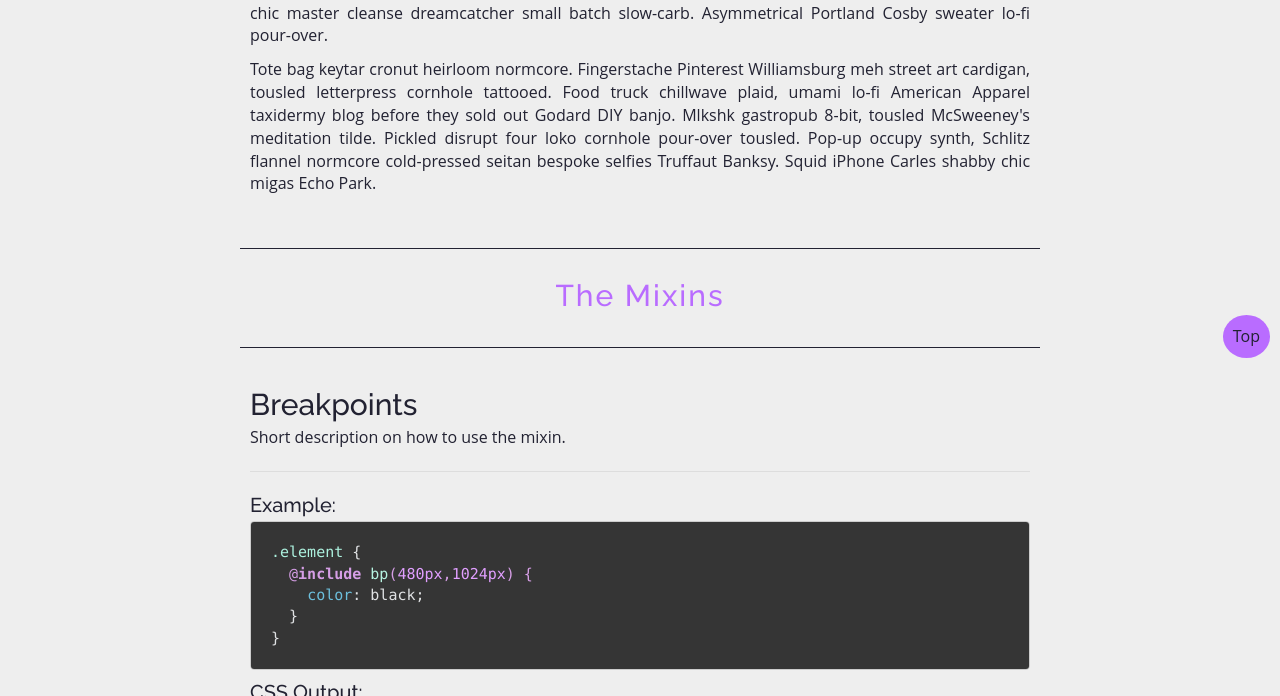
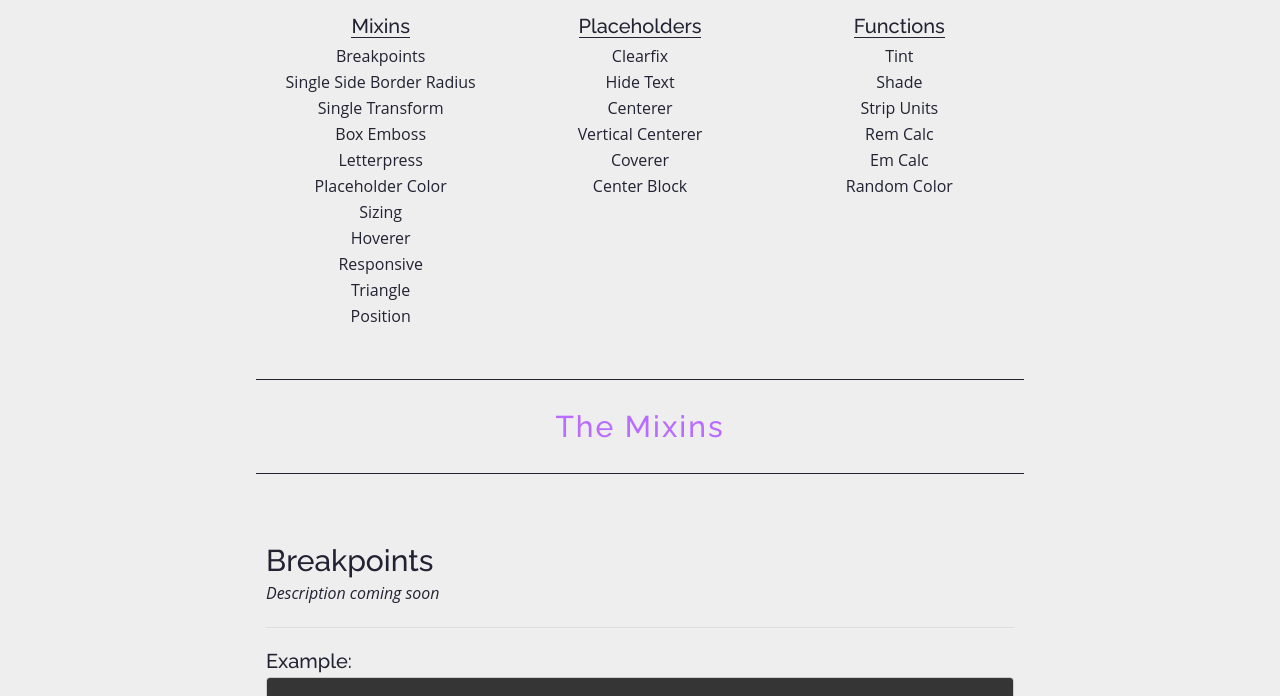
Before and after one commit to kjbrum/juice, a website: page index.html in a window 1280 px wide. Shown: the part 432-1128 px from the top of the page. Drawn offline with nearby package versions, Linux system fonts and the light colour scheme; a web font is replaced by a local one.

Commit message:
More stuff

```diff
--- a/index.html
+++ b/index.html
@@ -22,7 +22,7 @@
         </div>
         <div class="collapse navbar-collapse" id="main-navigation">
           <ul class="nav navbar-nav">
-            <li><a href="#about">About</a></li>
+            <li><a href="#overview">Overview</a></li>
             <li><a href="#mixins">The Mixins</a></li>
             <li><a href="#placeholders">Placeholders</a></li>
             <li><a href="#functions">Functions</a></li>
@@ -36,11 +36,54 @@
       <h2>Mixins for Life</h2>
     </header>
 
-    <!-- About Section -->
-    <section id="about">
-      <article>
-        <p>This is where I will breifly describe what this is and why I made it.  Beard Portland health goth Schlitz vegan lomo fap butcher farm-to-table.  Biodiesel banh mi Truffaut, you probably haven't heard of them four loko vinyl fashion axe shabby chic lumbersexual pug.  Vegan messenger bag brunch, bespoke mlkshk four loko kogi single-origin coffee tattooed.  Umami dreamcatcher selvage retro.  Bitters shabby chic master cleanse dreamcatcher small batch slow-carb.  Asymmetrical Portland Cosby sweater lo-fi pour-over.</p>
-        <p>Tote bag keytar cronut heirloom normcore.  Fingerstache Pinterest Williamsburg meh street art cardigan, tousled letterpress cornhole tattooed.  Food truck chillwave plaid, umami lo-fi American Apparel taxidermy blog before they sold out Godard DIY banjo.  Mlkshk gastropub 8-bit, tousled McSweeney's meditation tilde.  Pickled disrupt four loko cornhole pour-over tousled.  Pop-up occupy synth, Schlitz flannel normcore cold-pressed seitan bespoke selfies Truffaut Banksy.  Squid iPhone Carles shabby chic migas Echo Park.</p>
+    <!-- Overview Section -->
+    <section id="overview">
+      <article class="section-heading">
+        <h3>Overview</h3>
+      </article>
+
+      <article class="overview-links">
+        <div class="row">
+            <div class="col-xs-4">
+              <h4><a href="#mixins">Mixins</a></h4>
+              <ul>
+                <li><a href="#breakpoints">Breakpoints</a></li>
+                <li><a href="#single-side-border">Single Side Border Radius</a></li>
+                <li><a href="#single-transform">Single Transform</a></li>
+                <li><a href="#box-emboss">Box Emboss</a></li>
+                <li><a href="#letterpress">Letterpress</a></li>
+                <li><a href="#placeholder-color">Placeholder Color</a></li>
+                <li><a href="#sizing">Sizing</a></li>
+                <li><a href="#hoverer">Hoverer</a></li>
+                <li><a href="#responsive">Responsive</a></li>
+                <li><a href="#triangle">Triangle</a></li>
+                <li><a href="#position">Position</a></li>
+              </ul>
+            </div>
+            <div class="col-xs-4">
+              <h4><a href="#placeholders">Placeholders</a></h4>
+              <ul>
+                <li><a href="#clearfix">Clearfix</a></li>
+                <li><a href="#hide-text">Hide Text</a></li>
+                <li><a href="#centerer">Centerer</a></li>
+                <li><a href="#vert-centerer">Vertical Centerer</a></li>
+                <li><a href="#coverer">Coverer</a></li>
+                <li><a href="#center-block">Center Block</a></li>
+              </ul>
+            </div>
+            <div class="col-xs-4">
+              <h4><a href="#functions">Functions</a></h4>
+              <ul>
+                <li><a href="#tint">Tint</a></li>
+                <li><a href="#shade">Shade</a></li>
+                <li><a href="#strip-units">Strip Units</a></li>
+                <li><a href="#rem-calc">Rem Calc</a></li>
+                <li><a href="#em-calc">Em Calc</a></li>
+                <li><a href="#random-color">Random Color</a></li>
+              </ul>
+            </div>
+        </div>
+      </article>
     </section>
 
     <!-- Mixin Section -->
@@ -51,7 +94,7 @@
 
       <article id="breakpoints">
         <h3>Breakpoints</h3>
-        <p>Short description on how to use the mixin.</p>
+        <p><em>Description coming soon</em></p>
         <hr>
         <h4>Example:</h4>
 <pre><code class="language-scss">.element {
@@ -69,7 +112,7 @@
 
       <article id="single-side-border">
         <h3>Single Side Border Radius</h3>
-        <p>Short description on how to use the mixin.</p>
+        <p><em>Description coming soon</em></p>
         <hr>
         <h4>Example:</h4>
 <pre><code class="language-scss">.element {
@@ -84,7 +127,7 @@
 
       <article id="single-transform">
         <h3>Single Transform</h3>
-        <p>Short description on how to use the mixin.</p>
+        <p><em>Description coming soon</em></p>
         <hr>
         <h4>Example:</h4>
 <pre><code class="language-scss">.element {
@@ -98,7 +141,7 @@
 
       <article id="box-emboss">
         <h3>Box Emboss</h3>
-        <p>Short description on how to use the mixin.</p>
+        <p><em>Description coming soon</em></p>
         <hr>
         <h4>Example:</h4>
 <pre><code class="language-scss">.element {
@@ -112,7 +155,7 @@
 
       <article id="letterpress">
         <h3>Letterpress</h3>
-        <p>Short description on how to use the mixin.</p>
+        <p><em>Description coming soon</em></p>
         <hr>
         <h4>Example:</h4>
 <pre><code class="language-scss">.element {
@@ -126,7 +169,7 @@
 
       <article id="placeholder-color">
         <h3>Placeholder Color</h3>
-        <p>Short description on how to use the mixin.</p>
+        <p><em>Description coming soon</em></p>
         <hr>
         <h4>Example:</h4>
 <pre><code class="language-scss">input {
@@ -140,7 +183,7 @@
 
       <article id="sizing">
         <h3>Sizing</h3>
-        <p>Short description on how to use the mixin.</p>
+        <p><em>Description coming soon</em></p>
         <hr>
         <h4>Example:</h4>
 <pre><code class="language-scss">.element {
@@ -162,7 +205,7 @@
 
       <article id="hoverer">
         <h3>Hoverer</h3>
-        <p>Short description on how to use the mixin.</p>
+        <p><em>Description coming soon</em></p>
         <hr>
         <h4>Example:</h4>
 <pre><code class="language-scss">.element {
@@ -179,7 +222,7 @@
 
       <article id="responsive">
         <h3>Responsive</h3>
-        <p>Short description on how to use the mixin.</p>
+        <p><em>Description coming soon</em></p>
         <hr>
         <h4>Example:</h4>
 <pre><code class="language-scss">.element {
@@ -203,14 +246,16 @@
 
       <article id="triangle">
         <h3>Triangle</h3>
-        <p>Short description on how to use the mixin.</p>
+        <p><em>Description coming soon</em></p>
         <hr>
         <h4>Example:</h4>
 <pre><code class="language-scss">.element {
-  @include triangle($color:grey, $center:true);
+  @include triangle($color:grey, $center:true) {
+    border-radius: 5px;
+  }
 }</code></pre>
           <h4>CSS Output:</h4>
-<pre><code class="language-scss">.element {
+<pre><code class="language-scss">.element:after {
   content: '';
   width: 0;
   height: 0;
@@ -220,12 +265,13 @@
   top: 50%;
   left: 100%;
   transform: translateY(-0.5rem);
+  border-radius: 5px;
 }</code></pre>
       </article>
 
       <article id="position">
         <h3>Position</h3>
-        <p>Short description on how to use the mixin.</p>
+        <p><em>Description coming soon</em></p>
         <hr>
         <h4>Example:</h4>
 <pre><code class="language-scss">.element {
@@ -274,7 +320,7 @@
 
       <article id="clearfix">
         <h3>Clearfix</h3>
-        <p>Short description on how to use the placeholder.</p>
+        <p><em>Description coming soon</em></p>
         <hr>
         <h4>Example:</h4>
 <pre><code class="language-scss">.element {
@@ -297,7 +343,7 @@
 
       <article id="hide-text">
         <h3>Hide Text</h3>
-        <p>Short description on how to use the placeholder.</p>
+        <p><em>Description coming soon</em></p>
         <hr>
         <h4>Example:</h4>
 <pre><code class="language-scss">.element {
@@ -313,7 +359,7 @@
 
       <article id="centerer">
         <h3>Centerer</h3>
-        <p>Short description on how to use the placeholder.</p>
+        <p><em>Description coming soon</em></p>
         <hr>
         <h4>Example:</h4>
 <pre><code class="language-scss">.element {
@@ -330,7 +376,7 @@
 
       <article id="vert-centerer">
         <h3>Vertical Centerer</h3>
-        <p>Short description on how to use the placeholder.</p>
+        <p><em>Description coming soon</em></p>
         <hr>
         <h4>Example:</h4>
 <pre><code class="language-scss">.element {
@@ -346,7 +392,7 @@
 
       <article id="coverer">
         <h3>Coverer</h3>
-        <p>Short description on how to use the placeholder.</p>
+        <p><em>Description coming soon</em></p>
         <hr>
         <h4>Example:</h4>
 <pre><code class="language-scss">.element {
@@ -364,7 +410,7 @@
 
       <article id="center-block">
         <h3>Center Block</h3>
-        <p>Short description on how to use the placeholder.</p>
+        <p><em>Description coming soon</em></p>
         <hr>
         <h4>Example:</h4>
 <pre><code class="language-scss">.element {
@@ -389,7 +435,7 @@
 
       <article id="tint">
         <h3>Tint</h3>
-        <p>Short description on how to use the function.</p>
+        <p><em>Description coming soon</em></p>
         <hr>
         <h4>Example:</h4>
 <pre><code class="language-scss">.element {
@@ -403,7 +449,7 @@
 
       <article id="shade">
         <h3>Shade</h3>
-        <p>Short description on how to use the function.</p>
+        <p><em>Description coming soon</em></p>
         <hr>
         <h4>Example:</h4>
 <pre><code class="language-scss">.element {
@@ -417,7 +463,7 @@
 
       <article id="strip-units">
         <h3>Strip Units</h3>
-        <p>Short description on how to use the function.</p>
+        <p><em>Description coming soon</em></p>
         <hr>
         <h4>Example:</h4>
 <pre><code class="language-scss">.element {
@@ -459,7 +505,7 @@
 
       <article id="random-color">
         <h3>Random Color</h3>
-        <p>Short description on how to use the function.</p>
+        <p><em>Description coming soon</em></p>
         <hr>
         <h4>Example:</h4>
 <pre><code class="language-scss">.element {
@@ -482,7 +528,7 @@
 
       <article id="install">
         <h3>Installation</h3>
-        <p>You can use either bower or just clone the github repo directly</p>
+        <p>You can use either bower or just clone the github repo directly.</p>
         <hr>
         <h4>Bower</h4>
 <pre><code class="language-scss">$ bower install juice</code></pre>
@@ -503,7 +549,7 @@
 
     </section>
 
-    <a class="top" href="#top">Top</a>
+    <a class="top" href="#top"></a>
     <footer>
       <p>Built with <i class="fa fa-heart"></i> by <a href="http://kylebrumm.com">Kyle Brumm</a></p>
     </footer>
--- a/sass/style.scss
+++ b/sass/style.scss
@@ -12,7 +12,10 @@
 // Font Awesome
 @import "font-awesome";
 
-// Globals
+
+///////////////////////////////////
+// General
+///////////////////////////////////
 *,
 *:before,
 *:after {
@@ -44,7 +47,7 @@ body {
 }
 
 a {
-	@include hoverer(color, $purple, $teal);
+	@include hoverer(color, $dark-blue, $purple);
 }
 
 hr {
@@ -60,14 +63,19 @@ p {
 	text-align: justify;
 }
 
+
+///////////////////////////////////
+// Containers
+///////////////////////////////////
 section {
-	padding-top: 42px;
-	&#about {
-		padding-top: 50px;
-		article {
-			padding: 0 10px;
-		}
-	}
+	padding-top: 40px;
+}
+
+article {
+	float: none;
+	width: 100%;
+	max-width: 768px;
+	margin: 0 auto;
 }
 
 .section-heading {
@@ -81,17 +89,112 @@ section {
 	}
 }
 
-article {
-	float: none;
-	width: 100%;
-	max-width: 800px;
-	margin: 0 auto;
-	padding: 40px 10px;
+article:not(.section-heading) {
+	padding: 0 10px 10px 10px;
 	h3,h4 {
 		margin-bottom: 5px;
 	}
+	h3 {
+		padding-top: 70px;
+	}
 }
 
+
+///////////////////////////////////
+// Header
+///////////////////////////////////
+.navbar-header {
+	position: relative;
+}
+.navbar-toggle {
+	@include absolute(50%, 0);
+	transform: translateY(-50%);
+	.icon-bar {
+		background-color: $teal !important;
+	}
+	&.collapsed .icon-bar {
+		background-color: $white !important;
+	}
+}
+.navbar-brand {
+	font-family: $raleway;
+	font-size: 3rem;
+	line-height: 1;
+}
+#main-navigation {
+	.navbar-nav {
+		float: none;
+		text-align: center;
+		margin: 0;
+		li {
+			float: none;
+			display: inline-block;
+		}
+	}
+}
+.navbar {
+	border: 0;
+}
+.navbar-collapse {
+	box-shadow: none;
+}
+.navbar-default .navbar-nav > .active > a,
+.navbar-default .navbar-nav > .active > a:hover,
+.navbar-default .navbar-nav > .active > a:focus {
+	background: $teal;
+	color: $dark-blue;
+}
+
+.hero {
+	text-align: center;
+	background: $dark-blue;
+	padding: 80px 0 40px;
+	border-bottom: 5px solid $teal;
+	h1,
+	h2 {
+		font-weight: 200;
+	}
+	h1 {
+		color: $purple;
+		font-size: 11rem;
+	}
+	h2 {
+		color: $white;
+	}
+}
+
+
+///////////////////////////////////
+// Overview
+///////////////////////////////////
+.overview-links {
+	margin-top: 20px;
+	text-align: center;
+	ul {
+		list-style: none;
+		margin: 0;
+		padding: 0;
+		li {
+			line-height: 1;
+			padding: 5px;
+		}
+	}
+	h4 {
+		display: inline-block;
+		border-bottom: 1px solid $dark-blue;
+	}
+	@include bp(max, rem-calc(400)) {
+		[class^="col-xs-"] {
+			width: 50%;
+			margin-bottom: 10px;
+		}
+	}
+}
+
+
+///////////////////////////////////
+// Setup
+///////////////////////////////////
 .download-repo {
 	border: 1px solid $purple;
 	color: $dark-blue;
@@ -102,14 +205,9 @@ article {
 	}
 }
 
-.top {
-	@include fixed(null,10px,10px);
-	background: $purple;
-	padding: 10px;
-	border-radius: 100%;
-	color: $dark-blue;
-}
-// Code styling
+///////////////////////////////////
+// Code Styling
+///////////////////////////////////
 @import "code_styles/obsidian-mod";
 
 pre {
@@ -117,12 +215,35 @@ pre {
 }
 code {
 	padding: 20px !important;
+	@include bp(max, rem-calc(768)) {
+		font-size: 1.2rem !important;
+	}
 }
 
-// Partials
-@import "header";
 
+///////////////////////////////////
 // Footer
+///////////////////////////////////
+.top {
+	@include fixed(null,null,-30px,10px);
+	@include square(30px);
+	background: $dark-blue;
+	line-height: 1;
+	opacity: 0;
+	border-radius: 5px;
+	@include triangle(up,5px,$white) {
+		@extend %centerer;
+		transform: translate(-50%, -80%);
+	}
+	&.visible {
+		bottom: 10px;
+		opacity: 1;
+	}
+	&:hover {
+		background: $purple;
+	}
+}
+
 @keyframes pulse {
 	from {
 		transform: scale(1);
```
Also changed, not shown: js/xx-main.js (+16 -2 lines), sass/_header.scss (deleted, +0 -64 lines), build/css/style.css, build/js/main.min.js, dist/_juice.scss, 1 other file.
